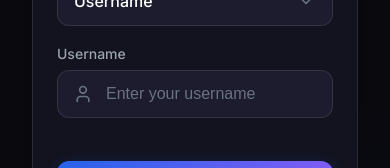
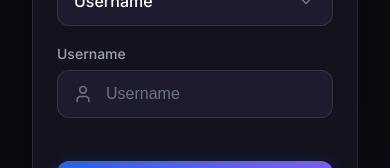
Before and after one commit to sameer021000/CRUD_Website, a React (Create React App) app in the folder frontend/: page /forgot-password in a window 390 px wide. Shown: the part 382-550 px from the top of the page. Built offline with nearby package versions, Linux system fonts and the light colour scheme.

Commit message:
In mobile devices - The hint text of 'Enter your phone number' is not completely visible. It is appearing only till 'Enter your phone nu' --> Solved. Modified : SignIn.jsx, ForgetPassword.jsx

```diff
--- a/frontend/src/Screens/Forgot_Password/ForgotPassword.jsx
+++ b/frontend/src/Screens/Forgot_Password/ForgotPassword.jsx
@@ -37,9 +37,9 @@ const ForgotPassword = () => {
   };
 
   const getPlaceholder = () => {
-    if (formData.recoveryMethod === 'email') return 'Enter your email address';
-    if (formData.recoveryMethod === 'phone') return 'Enter your phone number';
-    return 'Enter your username';
+    if (formData.recoveryMethod === 'email') return 'Email address';
+    if (formData.recoveryMethod === 'phone') return 'Phone number';
+    return 'Username';
   };
 
   const footer = (
--- a/frontend/src/Screens/Sign_In/SignIn.jsx
+++ b/frontend/src/Screens/Sign_In/SignIn.jsx
@@ -48,9 +48,9 @@ const SignIn = () => {
   };
 
   const getPlaceholder = () => {
-    if (formData.identifierType === 'email') return 'Enter your email';
-    if (formData.identifierType === 'phone') return 'Enter your phone number';
-    return 'Enter your username';
+    if (formData.identifierType === 'email') return 'Email address';
+    if (formData.identifierType === 'phone') return 'Phone number';
+    return 'Username';
   };
 
   const footer = (
```
